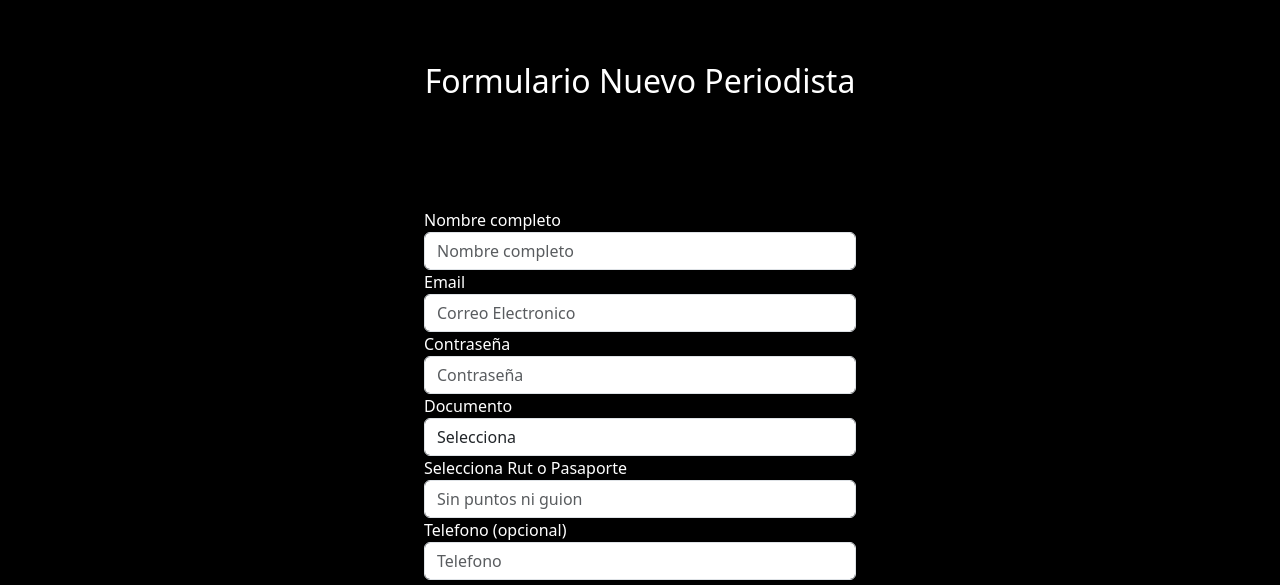
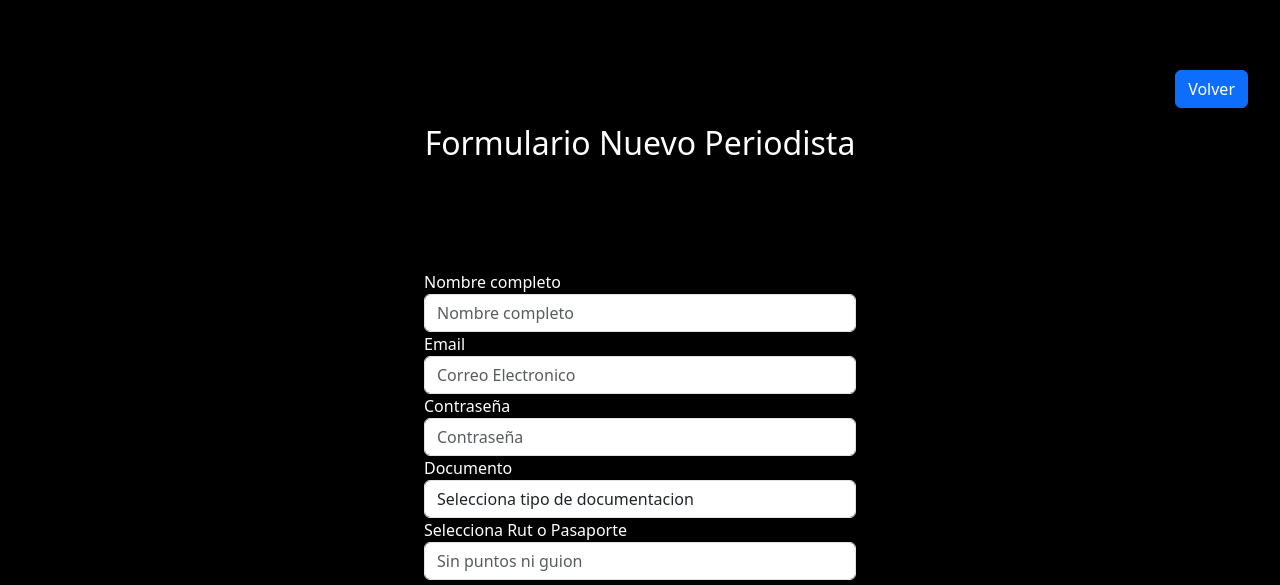
Before and after one commit to KStuardo/ProyectoWeb, a plain HTML site: page FormularioPeriodista.html in a window 1280 px wide. Shown: the part 169-754 px from the top of the page. Drawn offline with nearby package versions, Linux system fonts and the light colour scheme.

Commit message:
formulario periodista

```diff
--- a/FormularioPeriodista.html
+++ b/FormularioPeriodista.html
@@ -75,6 +75,12 @@
     </header>
 
     <br><br>
+        <!-- boton volver -->
+        <br>
+        <div class="d-grid gap-2 d-md-flex justify-content-md-end container-fluid">
+            <a href="javascript:history.back()" class="btn btn-primary" role="button">Volver</a>
+        </div>
+
 
 <div class="container">
     <h2 class="text-center mt-3" style="text-align: center; color: white;">Formulario Nuevo Periodista</h2>
@@ -96,7 +102,7 @@
     <div class="form-group">
       <label for="exampleFormControlInput1"style="color: white;">Documento</label>
       <select class="form-control" id="documento">
-        <option>Selecciona</option>
+        <option>Selecciona tipo de documentacion</option>
         <option value="rut">Cedula chilena</option>
         <option value="numpas">Pasaporte</option>
       </select>
```
